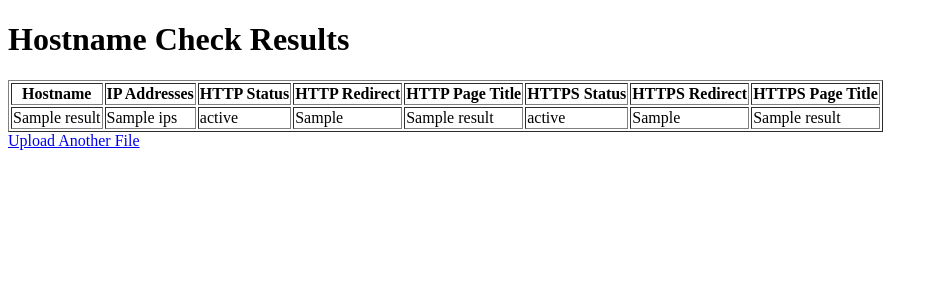
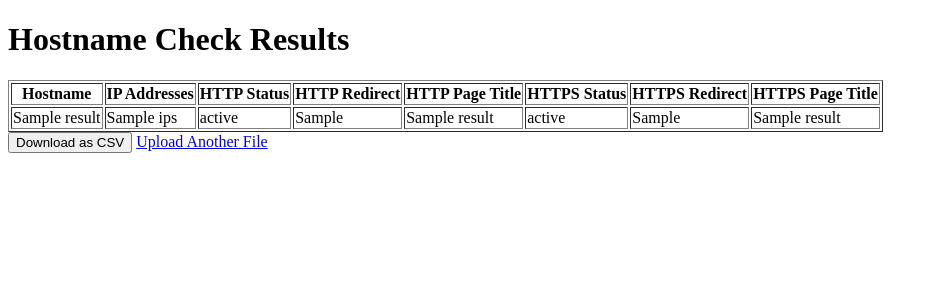
Before and after one commit to MelroyB/massurlchecker, a Flask app: template templates/results.html in a window 1280 px wide. Shown: the top 300 px of the page, without its empty margins (0-938 px from the left). Run offline with Flask 3, Linux system fonts and the light colour scheme; the template is opened without the code that fills it: most values are stand-ins (such as "Sample title", 1, 10 or a date in 2020).

Commit message:
Update results.html

```diff
--- a/templates/results.html
+++ b/templates/results.html
@@ -29,6 +29,7 @@
         </tr>
         {% endfor %}
     </table>
+    <a href="/download/{{ task_id }}"><button>Download as CSV</button></a>
     <a href="/">Upload Another File</a>
 </body>
 </html>
```
